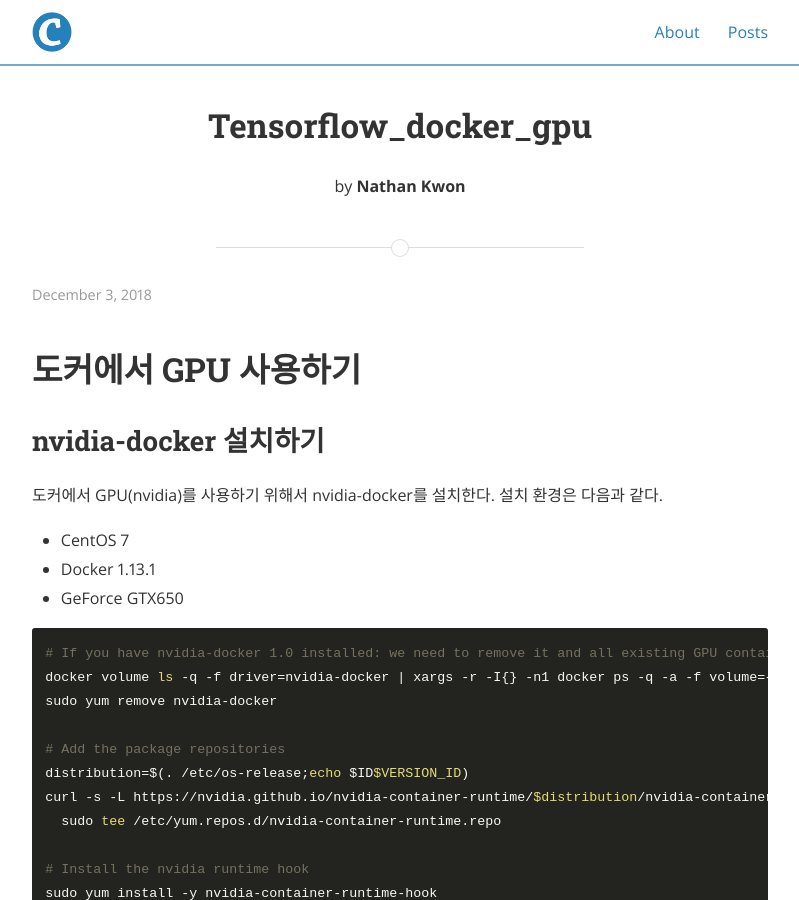
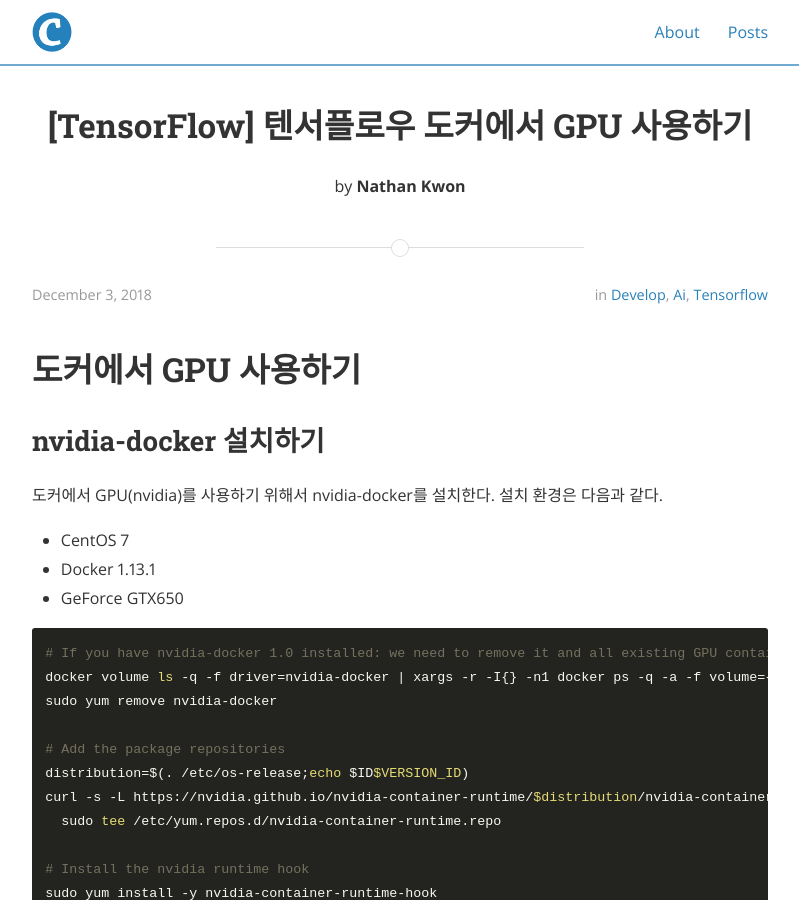
Before and after one commit to monkey3199/monkey3199.github.io, a Jekyll site: the page built from _posts/2018-12-03-tensorflow_docker_gpu.md, in a window 1280 px wide and 900 px high. Shown: the whole window, without its empty margins (240-1039 px from the left). Built offline with Jekyll 4.4.1, drawn with Linux system fonts in a browser that asks for light colours; nearby versions of some CDN libraries.

Commit message:
_posts/2018-12-03-tensorflow_docker_gpu.md updated from https://stackedit.io/

```diff
--- a/_posts/2018-12-03-tensorflow_docker_gpu.md
+++ b/_posts/2018-12-03-tensorflow_docker_gpu.md
@@ -1,6 +1,6 @@
 ---
-extensions:
-  preset: ''
+title: "[TensorFlow] 텐서플로우 도커에서 GPU 사용하기"
+categories: develop AI tensorflow
 
 ---
 
```
